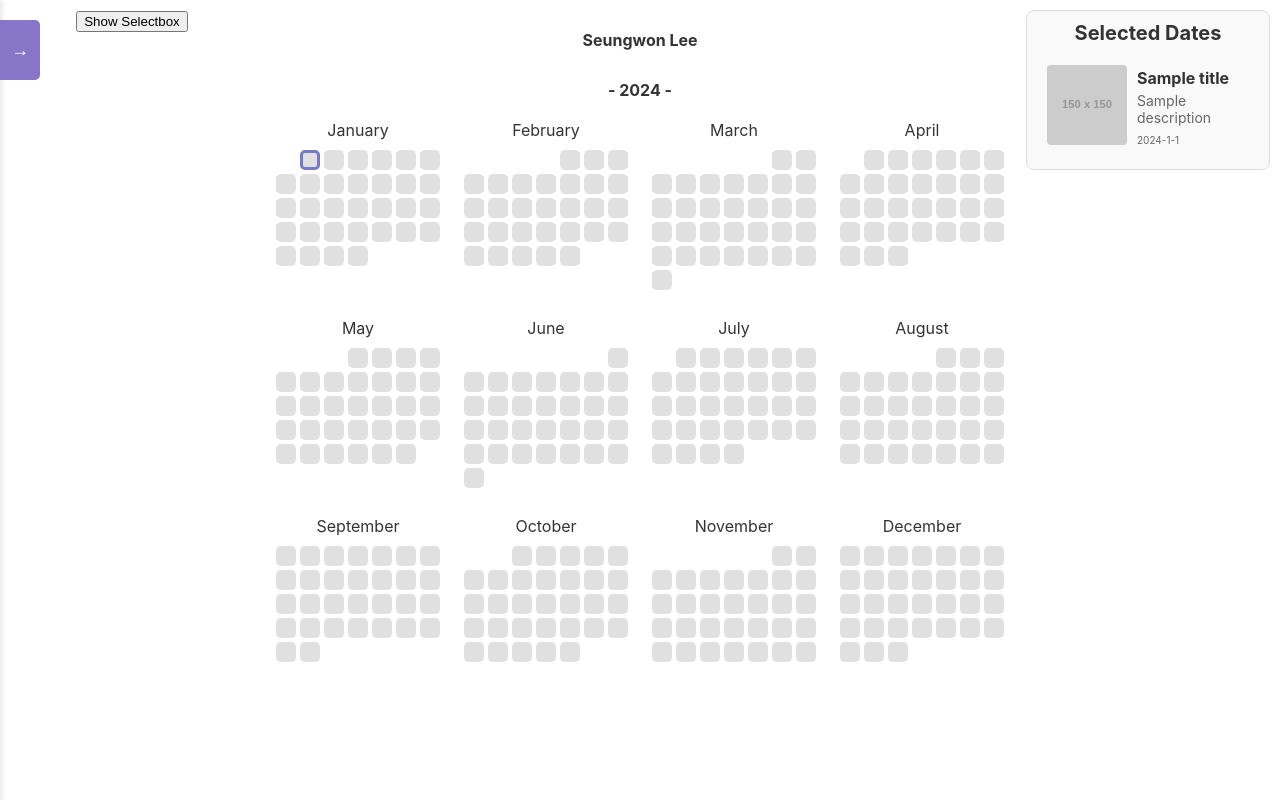
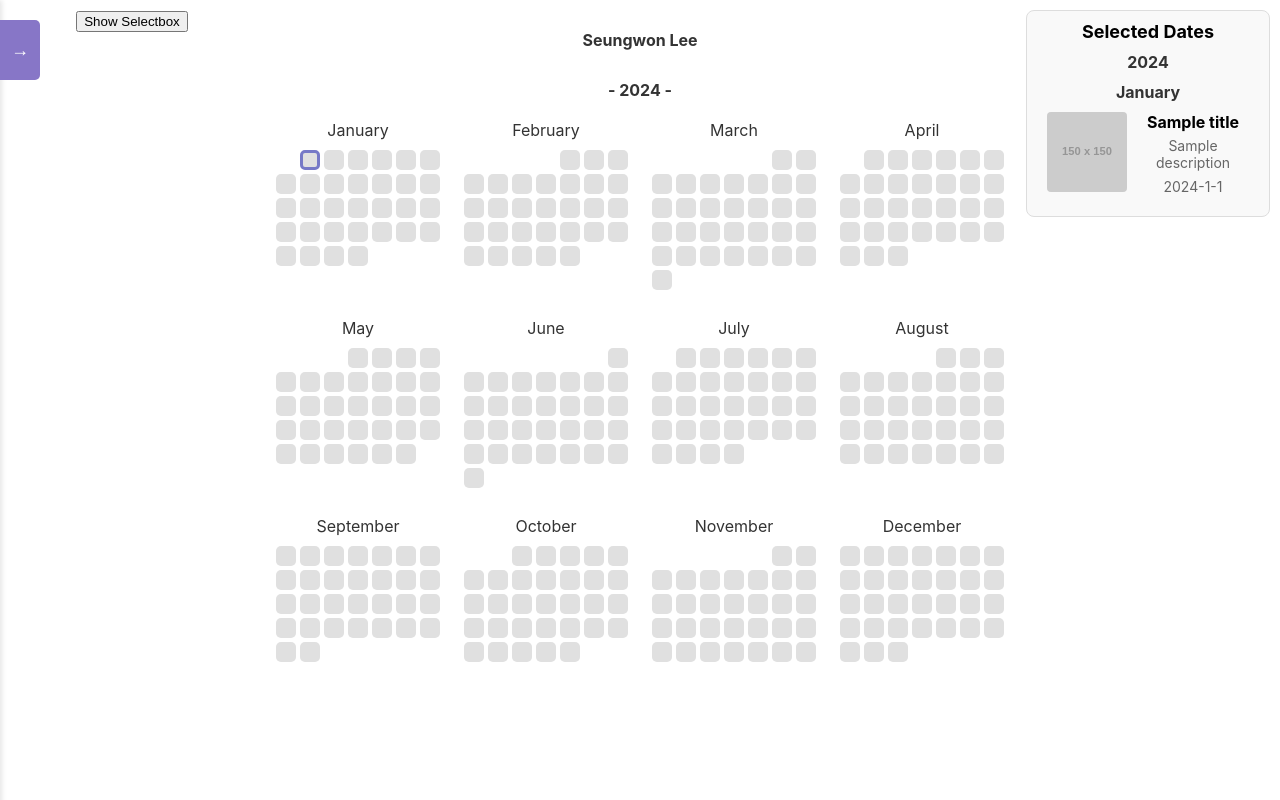
Before and after one commit to Isaac-Seungwon/eternal-light-frontend, a React (Create React App) app: page / in a window 1280 px wide. Both pictures are taken after a click on the element 310 px from the left and 160 px from the top of the page. Built offline with nearby package versions, Linux system fonts and the light colour scheme; a web font is replaced by a local one.

Commit message:
feat: group events by year and month

```diff
--- a/src/components/EventList.css
+++ b/src/components/EventList.css
@@ -6,11 +6,16 @@
 }
 
 .event-list-title {
-    display: block;
-    font-size: 20px;
+    font-size: 18px;
+    font-weight: bold;
+}
+
+.event-year, .event-month {
+    display: block; /* 년도와 월을 블록으로 표시 */
+    margin-top: 10px;
+    font-size: 16px;
     font-weight: bold;
     color: #333;
-    padding-bottom: 10px;
 }
 
 .event-item {
@@ -38,31 +43,17 @@
     border-radius: 4px;
     margin-right: 10px;
 }
-.event-info {
-    display: flex;
-    flex-direction: column;
-    text-align: left;
+
+.event-info h3 {
+    margin: 0;
+    font-size: 16px;
+    font-weight: bold;
 }
 
-.event-info .event-title {
-    display: block;
-    font-size: 16px;
-    font-weight: bold;
-    color: #333;
-}
-
-.event-info .event-description {
-    display: block;
+.event-info p, .event-info span {
+    margin: 5px 0;
     font-size: 14px;
     color: #666;
-    margin-top: 4px;
-}
-
-.event-date {
-    display: block;
-    font-size: 10px;
-    color: #666;
-    margin-top: 8px;
 }
 
 .event-details {
@@ -73,13 +64,6 @@
     animation: slide-down 0.3s ease-out;
 }
 
-.no-events {
-    font-size: 14px;
-    color: #888;
-    display: block;
-    padding-top: 10px;
-}
-
 @keyframes slide-down {
     from { opacity: 0; transform: translateY(-10px); }
     to { opacity: 1; transform: translateY(0); }
--- a/src/components/EventList.jsx
+++ b/src/components/EventList.jsx
@@ -1,6 +1,11 @@
-// EventList.jsx
 import React, { useState } from 'react';
 import './EventList.css';
+
+// 월 숫자를 영문으로 변환하는 함수
+const monthNames = [
+    "January", "February", "March", "April", "May", "June",
+    "July", "August", "September", "October", "November", "December"
+];
 
 const EventList = ({ events }) => {
     const [expandedIndex, setExpandedIndex] = useState(null); // 확장된 이벤트의 인덱스 상태
@@ -9,32 +14,53 @@ const EventList = ({ events }) => {
         setExpandedIndex(expandedIndex === index ? null : index); // 클릭 시 세부 정보 토글
     };
 
+    // 이벤트를 연도와 월에 따라 그룹화
+    const groupedEvents = events.reduce((acc, event) => {
+        const [year, month] = event.date.split('-'); // YYYY-MM-DD 형식에서 연도와 월 추출
+        if (!acc[year]) {
+            acc[year] = {};
+        }
+        if (!acc[year][month]) {
+            acc[year][month] = [];
+        }
+        acc[year][month].push(event);
+        return acc;
+    }, {});
+
     return (
         <div className="event-list">
             <span className="event-list-title">Selected Dates</span>
-            {events.length > 0 ? (
-                events.map((event, index) => (
+            {Object.entries(groupedEvents).map(([year, months]) => (
+                <div key={year}>
+                    <span className="event-year">{year}</span> {/* 연도 표시 */}
+                    {Object.entries(months).map(([month, events]) => (
+                        <div key={month}>
+                            <span className="event-month">{monthNames[month - 1]}</span> {/* 월을 영문으로 표시 */}
+                            {events.map((event, index) => (
                                 <div key={index} className="event-item">
-                        <div className="event-summary" onClick={() => toggleDetails(index)}>
+                                    <div className="event-summary" onClick={() => toggleDetails(`${year}-${month}-${index}`)}>
                                         <div className="event-image">
                                             {event.image && <img src={event.image} alt="Event" />}
                                         </div>
                                         <div className="event-info">
-                                <span className="event-title">{event.title}</span>
-                                <span className="event-description">{event.description}</span>
-                                <span className="event-date">{event.date}</span>
+                                            <h3>{event.title}</h3>
+                                            <p>{event.description}</p>
+                                            <span>{event.date}</span>
                                         </div>
                                     </div>
-                        {expandedIndex === index && (
+                                    {/* 연도와 월이 같은 경우에만 디테일 보여주기 */}
+                                    {expandedIndex === `${year}-${month}-${index}` && (
                                         <div className="event-details">
-                                <span>{event.details}</span>
+                                            <p>{event.details}</p> {/* 추가 세부 내용 */}
                                         </div>
                                     )}
                                 </div>
-                ))
-            ) : (
-                <span className="no-events">No events selected.</span>
-            )}
+                            ))}
+                        </div>
+                    ))}
+                </div>
+            ))}
+            {events.length === 0 && <p>No events selected.</p>}
         </div>
     );
 };
```
Lines whose indentation alone changed are shown as unchanged.
